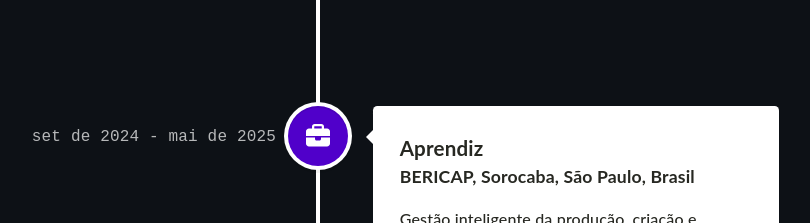
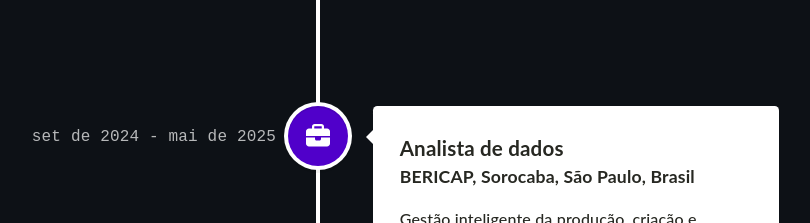
Before and after one commit to CarlosSilva09/portfolio, a React (Create React App) app: page / in a window 1280 px wide. Shown: the part 2440-2663 px from the top of the page, without its empty margins (322-1132 px from the left). Built offline with nearby package versions, Linux system fonts and the light colour scheme.

Commit message:
Update Timeline.tsx

```diff
--- a/src/components/Timeline.tsx
+++ b/src/components/Timeline.tsx
@@ -39,7 +39,7 @@ function Timeline() {
             iconStyle={{ background: '#5000ca', color: 'rgb(39, 40, 34)' }}
             icon={<FontAwesomeIcon icon={faBriefcase} />}
           >
-            <h3 className="vertical-timeline-element-title">Aprendiz</h3>
+            <h3 className="vertical-timeline-element-title">Analista de dados</h3>
             <h4 className="vertical-timeline-element-subtitle">BERICAP, Sorocaba, São Paulo, Brasil</h4>
             <p>
               Gestão inteligente da produção, criação e manutenção de bancos de dados no Microsoft Access,
```
